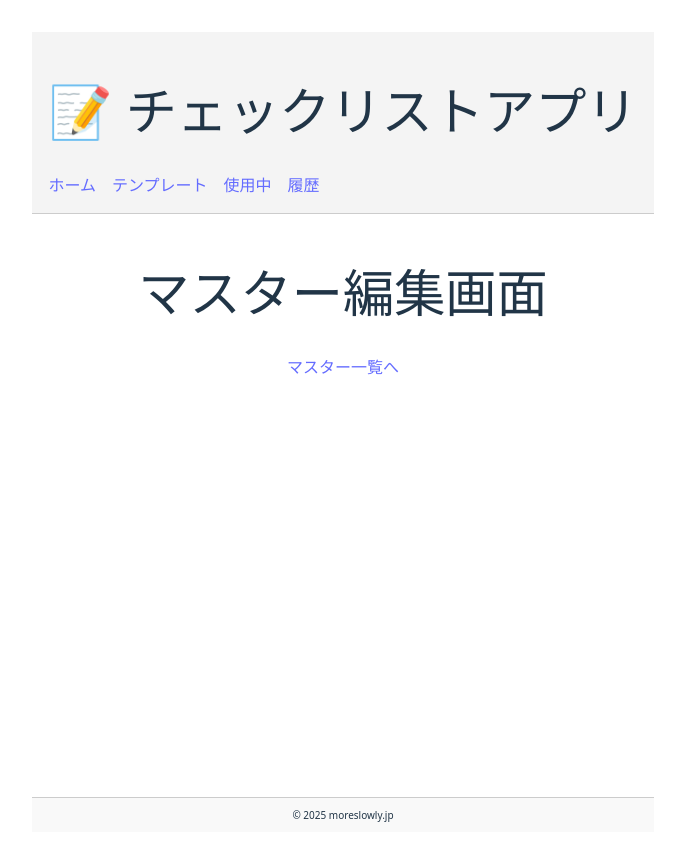
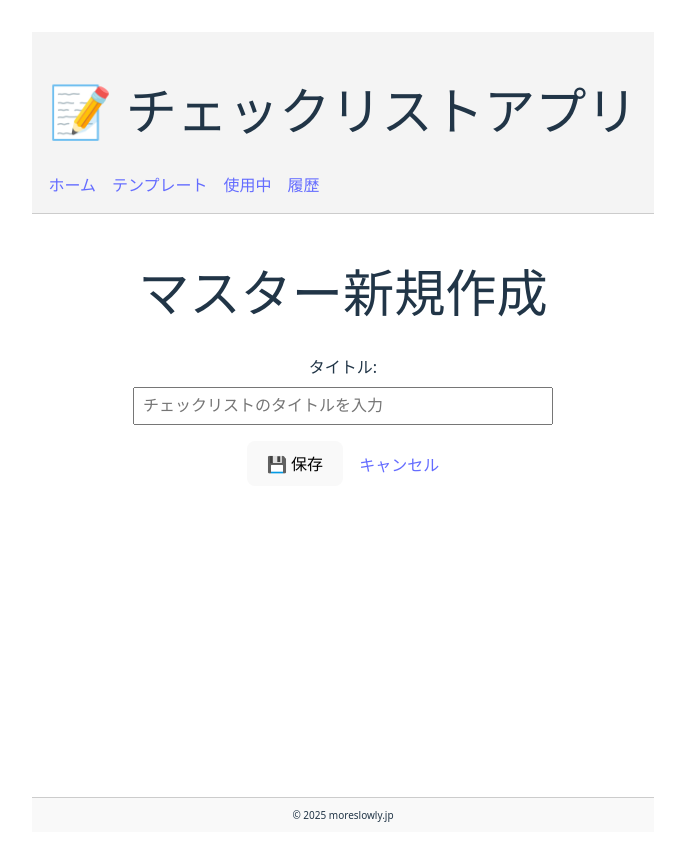
Before and after one commit to hgwr/check-list-app, a Vue app: page /masters/new in a window 1280 px wide. Shown: the top 858 px of the page, without its empty margins (297-982 px from the left). Built offline with nearby package versions, Linux system fonts and the light colour scheme.

Commit message:
マスター編集画面の実装中

```diff
--- a/src/pages/MasterEditPage.vue
+++ b/src/pages/MasterEditPage.vue
@@ -1,14 +1,74 @@
 <script setup lang="ts">
+import { ref, onMounted } from 'vue'
+import { useRouter, useRoute } from 'vue-router'
+import { initDB } from '@/db/db'
+import type { ChecklistMaster } from '@/db/schema'
+
+const router = useRouter()
+const route = useRoute()
+
+const isEditing = ref(false)
+const title = ref('')
+
+const id = route.params.id as string | undefined
+
+onMounted(async () => {
+  if (id) {
+    isEditing.value = true
+    const db = await initDB()
+    const existing = await db.get('checklist_masters', id)
+    if (existing) {
+      title.value = existing.title
+    } else {
+      alert('指定されたチェックリストマスターが見つかりませんでした。')
+      router.push('/masters')
+    }
+  }
+})
+
+const saveMaster = async () => {
+  const db = await initDB()
+  const now = Date.now()
+  const newId = id ?? crypto.randomUUID()
+
+  const master: ChecklistMaster = {
+    id: newId,
+    title: title.value.trim(),
+    createdAt: id ? now : now,
+    updatedAt: now,
+  }
+
+  await db.put('checklist_masters', master)
+  alert('保存しました！')
+  router.push('/masters')
+}
 </script>
 
 <template>
+  <div>
+    <h1>マスター{{ isEditing ? '編集' : '新規作成' }}</h1>
+
     <div>
-        <h1>マスター編集画面</h1>
-        <!-- Add your content here -->
-        <router-link to="/masters">マスター一覧へ</router-link>
+      <label>タイトル:</label><br />
+      <input v-model="title" type="text" placeholder="チェックリストのタイトルを入力" />
     </div>
+
+    <div style="margin-top: 1rem;">
+      <button @click="saveMaster">💾 保存</button>
+      <router-link to="/masters">キャンセル</router-link>
+    </div>
+  </div>
 </template>
 
 <style scoped lang="scss">
-/* Add your styles here */
+input {
+  width: 100%;
+  max-width: 400px;
+  padding: 0.5rem;
+  margin-top: 0.5rem;
+  font-size: 1rem;
+}
+button {
+  margin-right: 1rem;
+}
 </style>
```
